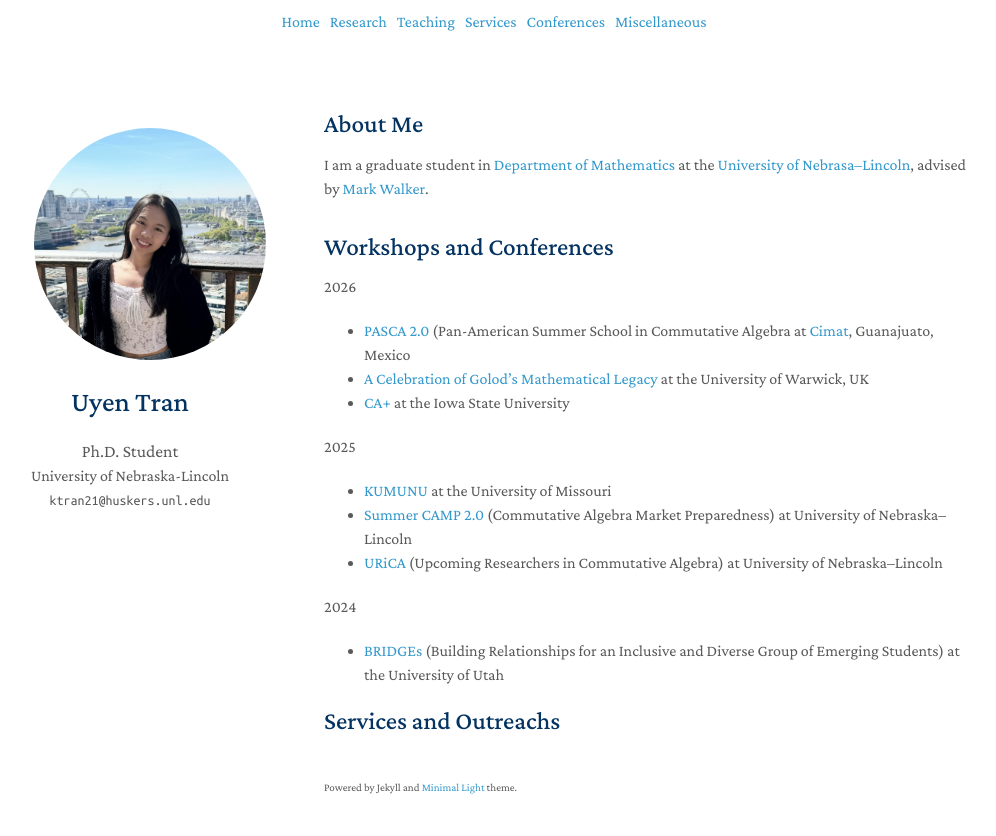
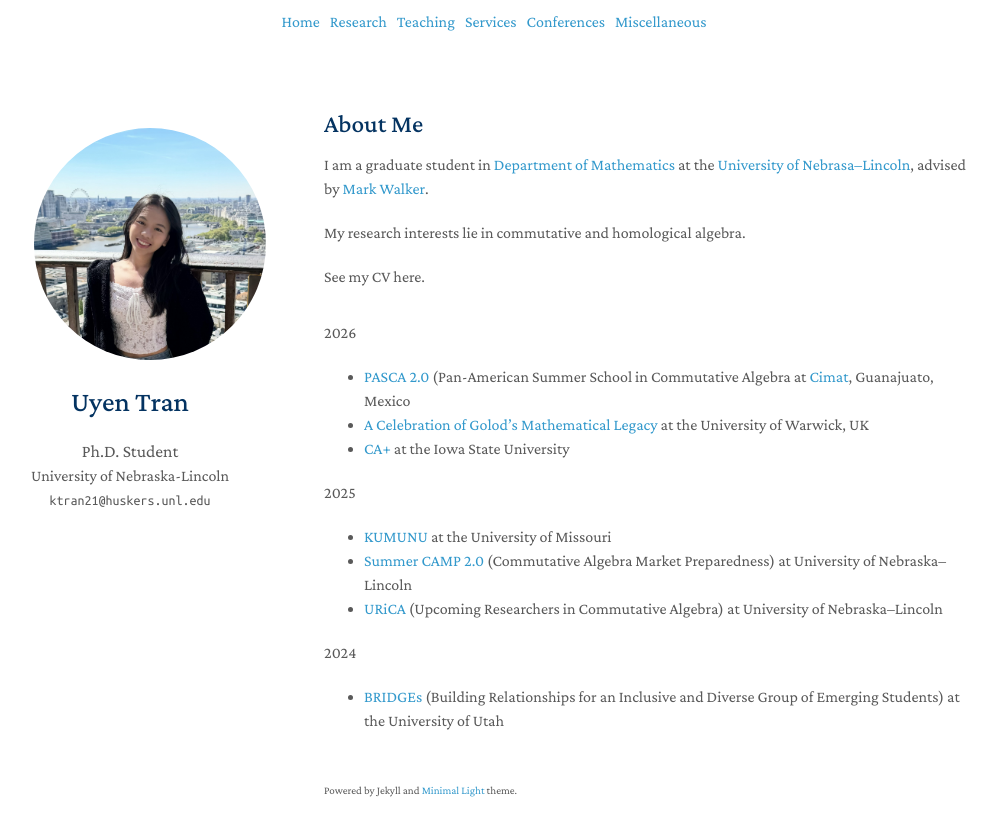
Before and after one commit to uyen-tran/uyen-tran.github.io, a Jekyll site: the page built from index.md, in a window 1280 px wide. Shown: the top 836 px of the page, without its empty margins (146-1142 px from the left). Built offline with Jekyll 4.4.1, drawn with Linux system fonts in a browser that asks for light colours; a style sheet for code colours, icons or effects is not loaded; our own code applies the rules of GitHub Pages for plain Markdown files.

Commit message:
Update index.md

```diff
--- a/index.md
+++ b/index.md
@@ -6,8 +6,12 @@ layout: homepage
 
 I am a graduate student in [Department of Mathematics](https://math.unl.edu/){:target="_blank"} at the [University of Nebrasa--Lincoln](https://www.unl.edu/){:target="_blank"}, advised by [Mark Walker](https://mark-walker-22.github.io/){:target="_blank"}.
 
+My research interests lie in commutative and homological algebra.
+
+See my CV here.
+
 [//]: # {% include_relative _includes/publications.md %}
 
-{% include_relative _includes/conferences.md %}
+[//]: # {% include_relative _includes/conferences.md %}
 
-{% include_relative _includes/services.md %}
+[//]: # {% include_relative _includes/services.md %}
```
